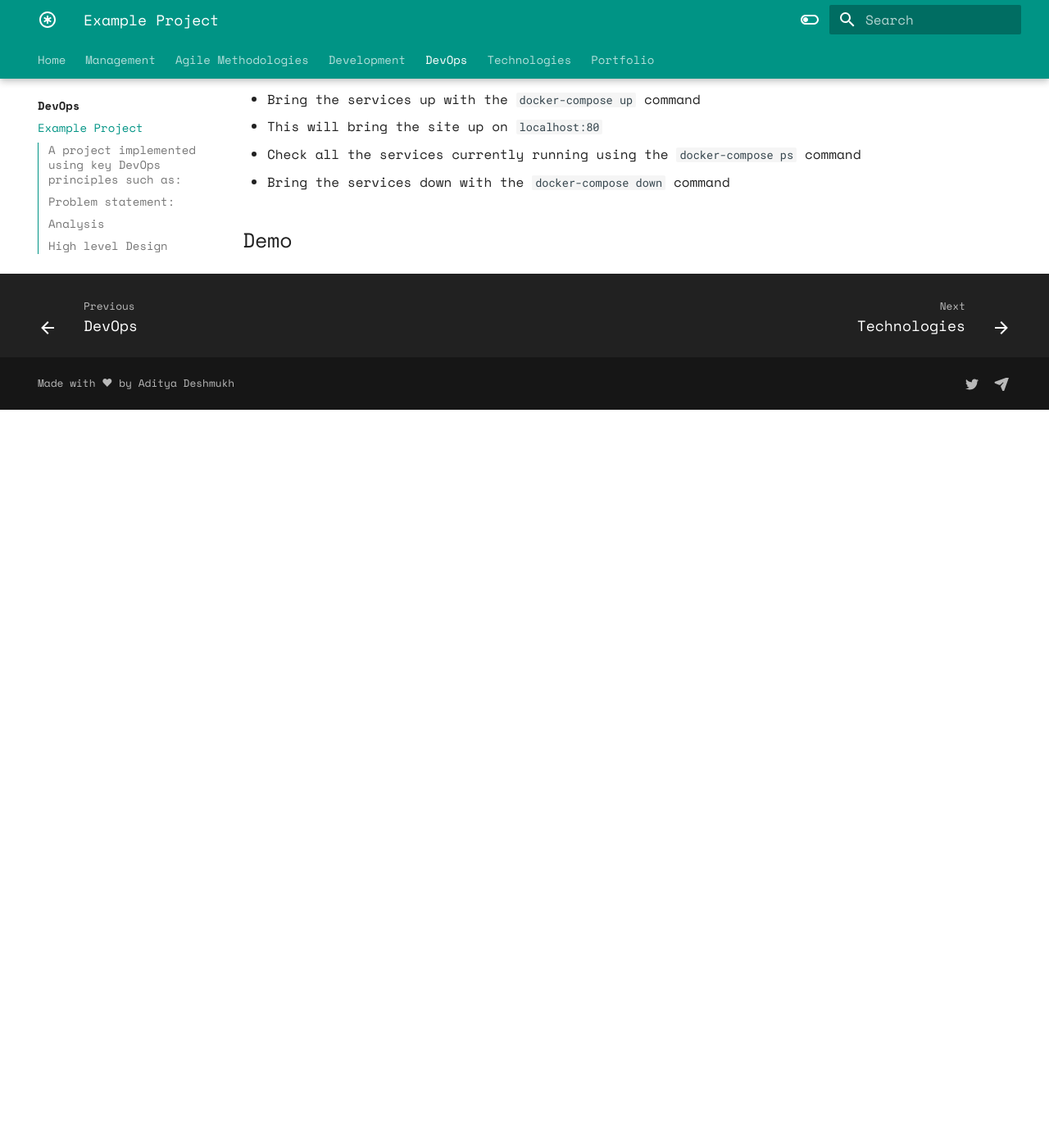
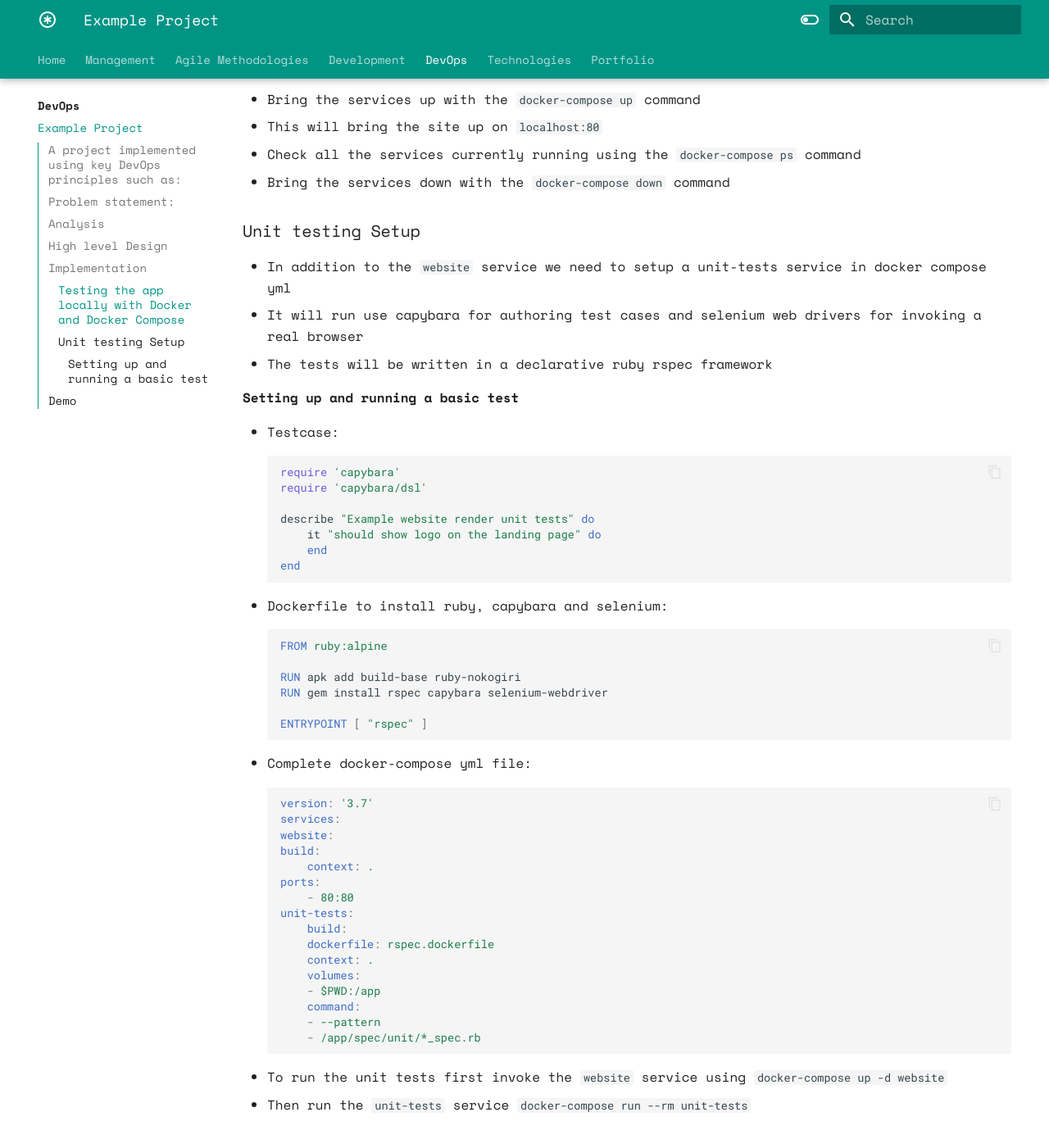
Before and after one commit to aadityadeshmukh/codex, an MkDocs documentation site: the page built from docs/DevOps/devops-project.md, in a window 1280 px wide and 1400 px high, scrolled down 1731 px. Shown: the top 1396 px of the window at 82% size. Built offline with MkDocs 1.6.1 and Material for MkDocs 9.7.7, drawn with Linux system fonts in a browser that asks for light colours; before the commit the page ends 2231 px from its top, so only the background shows below that.

Commit message:
adding development, updating devops & postgre

````diff
--- a/docs/DevOps/devops-project.md
+++ b/docs/DevOps/devops-project.md
@@ -76,4 +76,55 @@ They face some issues and they want to fix them with DevOps. Analyse the problem
 - Check all the services currently running using the `docker-compose ps` command
 - Bring the services down with the `docker-compose down` command
 
+### Unit testing Setup
+
+- In addition to the `website` service we need to setup a unit-tests service in docker compose yml
+- It will run use capybara for authoring test cases and selenium web drivers for invoking a real browser
+- The tests will be written in a declarative ruby rspec framework
+
+#### Setting up and running a basic test
+- Testcase:
+    ``` rb
+    require 'capybara'
+    require 'capybara/dsl'
+
+    describe "Example website render unit tests" do
+        it "should show logo on the landing page" do
+        end
+    end
+    ```
+- Dockerfile to install ruby, capybara and selenium:
+    ``` dockerfile
+    FROM ruby:alpine
+
+    RUN apk add build-base ruby-nokogiri
+    RUN gem install rspec capybara selenium-webdriver
+
+    ENTRYPOINT [ "rspec" ]
+    ```
+- Complete docker-compose yml file:
+    ``` yml
+    version: '3.7'
+    services:
+    website:
+    build:
+        context: .
+    ports:
+        - 80:80
+    unit-tests:
+        build:
+        dockerfile: rspec.dockerfile
+        context: .
+        volumes:
+        - $PWD:/app
+        command:
+        - --pattern
+        - /app/spec/unit/*_spec.rb
+    ```
+- To run the unit tests first invoke the `website` service using `docker-compose up -d website`
+- Then run the `unit-tests` service `docker-compose run --rm unit-tests`
+
+
+
+
 ## Demo
--- a/mkdocs.yml
+++ b/mkdocs.yml
@@ -61,6 +61,9 @@ markdown_extensions:
   - pymdownx.mark
   - pymdownx.tilde
   - pymdownx.details
+  - pymdownx.emoji:
+      emoji_index: !!python/name:materialx.emoji.twemoji
+      emoji_generator: !!python/name:materialx.emoji.to_svg
   - pymdownx.highlight:
       anchor_linenums: true
       line_spans: __span
@@ -88,5 +91,4 @@ nav:
     - 'Example Project': 'DevOps/devops-project.md'
   - 'Technologies':
     - 'Technologies': 'Technologies/index.md'
-    - 'AWS': 'Technologies/aws.md'
   - Portfolio: 'resume.md'
````
Also changed, not shown: docs/Development/postgre.md (+144 -0 lines), docs/index.md (+1 -1 lines), docs/assets/images/dev.png (added).
